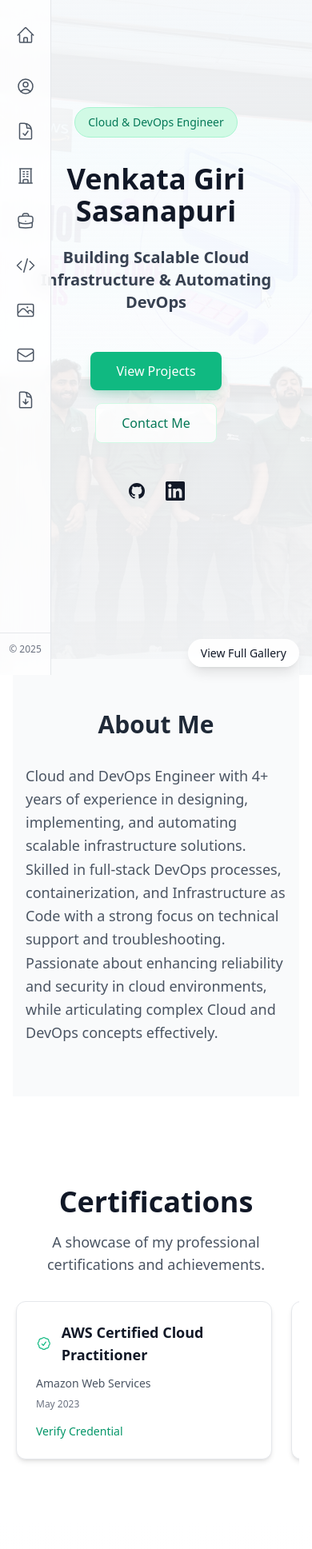
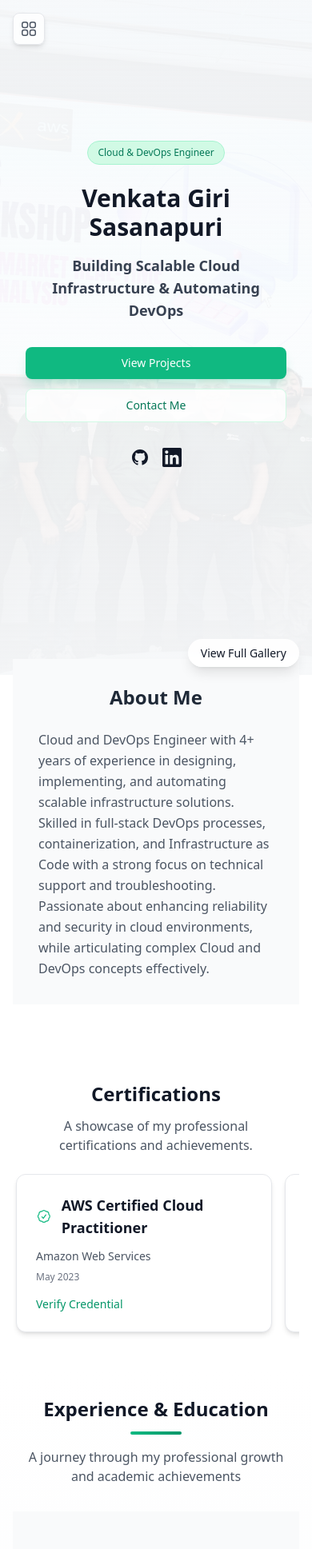
Before and after one commit to iamvenkatgiri/iamvenkatgiri.github.io, a Next.js app: page / in a window 390 px wide. Shown: the top 1937 px of the page at 80% size. Built offline with nearby package versions, Linux system fonts and the light colour scheme.

Commit message:
Fixing mobile view

```diff
--- a/src/app/page.tsx
+++ b/src/app/page.tsx
@@ -69,25 +69,23 @@ export default function Home() {
   const totalPages = Math.ceil(projects.length / projectsPerPage);
 
   return (
-    <main className="min-h-screen">
+    <main className="min-h-screen overflow-x-hidden">
       <Suspense fallback={<div className="fixed inset-0 bg-gray-100 dark:bg-gray-800" />}>
         <BackgroundSlideshow />
       </Suspense>
       <Navigation />
-      <div className="min-h-screen">
+      <div className="min-h-screen md:pl-16 relative">
         {/* Hero Section */}
-        <section id="about" className="relative min-h-[90vh] flex items-center justify-center overflow-hidden">
-          {/* No Background Overlay - show image clearly */}
-
-          <div className="relative z-10 max-w-4xl mx-auto px-4 sm:px-6 lg:px-8 text-center">
+        <section id="about" className="relative min-h-[90vh] flex items-center justify-center overflow-hidden px-4">
+          <div className="relative z-10 max-w-4xl mx-auto text-center">
             {/* Animated Badge */}
             <motion.div
               initial={{ opacity: 0, y: 20 }}
               animate={{ opacity: 1, y: 0 }}
               transition={{ duration: 0.5 }}
-              className="inline-flex items-center px-4 py-2 rounded-full bg-emerald-100 border border-emerald-200 mb-8"
+              className="inline-flex items-center px-3 py-1.5 sm:px-4 sm:py-2 rounded-full bg-emerald-100 border border-emerald-200 mb-6 sm:mb-8"
             >
-              <span className="text-emerald-700 text-sm font-medium">Cloud & DevOps Engineer</span>
+              <span className="text-emerald-700 text-xs sm:text-sm font-medium">Cloud & DevOps Engineer</span>
             </motion.div>
 
             {/* Main Heading */}
@@ -95,7 +93,7 @@ export default function Home() {
               initial={{ opacity: 0, y: 20 }}
               animate={{ opacity: 1, y: 0 }}
               transition={{ duration: 0.5, delay: 0.1 }}
-              className="text-4xl sm:text-5xl md:text-6xl font-bold mb-6 text-gray-900"
+              className="text-3xl sm:text-4xl md:text-5xl lg:text-6xl font-bold mb-4 sm:mb-6 text-gray-900"
             >
               Venkata Giri Sasanapuri
             </motion.h1>
@@ -105,7 +103,7 @@ export default function Home() {
               initial={{ opacity: 0, y: 20 }}
               animate={{ opacity: 1, y: 0 }}
               transition={{ duration: 0.5, delay: 0.2 }}
-              className="text-xl sm:text-2xl text-gray-700 mb-12 font-semibold"
+              className="text-lg sm:text-xl md:text-2xl text-gray-700 mb-8 sm:mb-12 font-semibold px-4"
             >
               Building Scalable Cloud Infrastructure & Automating DevOps
             </motion.p>
@@ -115,17 +113,17 @@ export default function Home() {
               initial={{ opacity: 0, y: 20 }}
               animate={{ opacity: 1, y: 0 }}
               transition={{ duration: 0.5, delay: 0.4 }}
-              className="flex flex-col sm:flex-row gap-4 justify-center items-center"
+              className="flex flex-col sm:flex-row gap-3 sm:gap-4 justify-center items-center px-4"
             >
               <a
                 href="#projects"
-                className="inline-flex items-center px-8 py-3 rounded-lg bg-emerald-500 text-white font-medium hover:bg-emerald-600 transition-all duration-300 shadow-lg shadow-emerald-500/20 hover:shadow-emerald-500/30"
+                className="w-full sm:w-auto inline-flex items-center justify-center px-6 sm:px-8 py-2.5 sm:py-3 rounded-lg bg-emerald-500 text-white text-sm sm:text-base font-medium hover:bg-emerald-600 transition-all duration-300 shadow-lg shadow-emerald-500/20 hover:shadow-emerald-500/30"
               >
                 View Projects
               </a>
               <a
                 href="#contact"
-                className="inline-flex items-center px-8 py-3 rounded-lg bg-white/80 font-medium text-emerald-700 hover:bg-emerald-50 transition-all duration-300 border border-emerald-100"
+                className="w-full sm:w-auto inline-flex items-center justify-center px-6 sm:px-8 py-2.5 sm:py-3 rounded-lg bg-white/80 font-medium text-emerald-700 text-sm sm:text-base hover:bg-emerald-50 transition-all duration-300 border border-emerald-100"
               >
                 Contact Me
               </a>
@@ -136,7 +134,7 @@ export default function Home() {
               initial={{ opacity: 0, y: 20 }}
               animate={{ opacity: 1, y: 0 }}
               transition={{ duration: 0.5, delay: 0.5 }}
-              className="flex justify-center items-center gap-6 mt-12"
+              className="flex justify-center items-center gap-4 sm:gap-6 mt-8 sm:mt-12"
             >
               <a
                 href="https://github.com/iamvenkatgiri"
@@ -174,17 +172,17 @@ export default function Home() {
         </section>
 
         {/* Certifications Section */}
-        <section id="certifications" className="py-12 bg-white dark:bg-slate-800">
+        <section id="certifications" className="py-8 sm:py-12 bg-white dark:bg-slate-800">
           <div className="max-w-7xl mx-auto px-4 sm:px-6 lg:px-8">
-            <div className="text-center mb-8">
-              <h2 className="text-4xl font-extrabold text-gray-900 dark:text-white mb-4">Certifications</h2>
-              <p className="text-lg text-gray-600 dark:text-gray-300 max-w-2xl mx-auto">
+            <div className="text-center mb-6 sm:mb-8">
+              <h2 className="text-2xl sm:text-3xl md:text-4xl font-extrabold text-gray-900 dark:text-white mb-3 sm:mb-4">Certifications</h2>
+              <p className="text-base sm:text-lg text-gray-600 dark:text-gray-300 max-w-2xl mx-auto px-4">
                 A showcase of my professional certifications and achievements.
               </p>
             </div>
             <div className="relative">
-              <div className="overflow-x-auto pb-6 custom-scrollbar">
-                <div className="flex gap-6 min-w-max px-1">
+              <div className="overflow-x-auto pb-4 sm:pb-6 custom-scrollbar">
+                <div className="flex gap-4 sm:gap-6 min-w-max px-1">
                   <Suspense fallback={<LoadingSection height="h-32" />}>
                     {certifications.map((cert, index) => (
                       <CertificationCard
@@ -203,14 +201,14 @@ export default function Home() {
         </section>
 
         {/* Experience Section */}
-        <section id="experience" className="py-16 bg-gradient-to-b from-white to-gray-50 dark:from-gray-900 dark:to-gray-800">
+        <section id="experience" className="py-8 sm:py-16 bg-gradient-to-b from-white to-gray-50 dark:from-gray-900 dark:to-gray-800">
           <div className="max-w-7xl mx-auto px-4 sm:px-6 lg:px-8">
-            <div className="text-center mb-12">
-              <h2 className="text-4xl font-bold text-gray-900 dark:text-white mb-4">
+            <div className="text-center mb-8 sm:mb-12">
+              <h2 className="text-2xl sm:text-3xl md:text-4xl font-bold text-gray-900 dark:text-white mb-3 sm:mb-4">
                 Experience & Education
               </h2>
-              <div className="w-24 h-1 bg-gradient-to-r from-emerald-500 to-emerald-600 mx-auto rounded-full"></div>
-              <p className="mt-6 text-lg text-gray-600 dark:text-gray-300 max-w-2xl mx-auto">
+              <div className="w-16 sm:w-24 h-1 bg-gradient-to-r from-emerald-500 to-emerald-600 mx-auto rounded-full"></div>
+              <p className="mt-4 sm:mt-6 text-base sm:text-lg text-gray-600 dark:text-gray-300 max-w-2xl mx-auto px-4">
                 A journey through my professional growth and academic achievements
               </p>
             </div>
--- a/src/components/About.tsx
+++ b/src/components/About.tsx
@@ -4,18 +4,18 @@ import { motion } from 'framer-motion';
 
 const About = () => {
   return (
-    <section className="py-16 px-4 sm:px-8 lg:px-16 bg-gray-50 dark:bg-gray-900">
+    <section className="py-8 sm:py-16 px-4 sm:px-8 lg:px-16 bg-gray-50 dark:bg-gray-900">
       <div className="max-w-7xl mx-auto">
-        <h2 className="text-3xl sm:text-4xl font-bold text-gray-800 dark:text-gray-100 mb-8 text-center">
+        <h2 className="text-2xl sm:text-3xl md:text-4xl font-bold text-gray-800 dark:text-gray-100 mb-6 sm:mb-8 text-center">
           About Me
         </h2>
         <motion.div
           initial={{ opacity: 0, y: 20 }}
           animate={{ opacity: 1, y: 0 }}
           transition={{ duration: 0.5 }}
-          className="text-lg text-gray-600 dark:text-gray-300 leading-relaxed"
+          className="text-base sm:text-lg text-gray-600 dark:text-gray-300 leading-relaxed px-4 sm:px-0"
         >
-          <p className="text-lg text-gray-600 dark:text-gray-300 leading-relaxed">
+          <p>
             Cloud and DevOps Engineer with 4+ years of experience in designing, implementing, and automating scalable infrastructure solutions. Skilled in full-stack DevOps processes, containerization, and Infrastructure as Code with a strong focus on technical support and troubleshooting. Passionate about enhancing reliability and security in cloud environments, while articulating complex Cloud and DevOps concepts effectively.
           </p>
         </motion.div>
--- a/src/components/BackgroundSlideshow.tsx
+++ b/src/components/BackgroundSlideshow.tsx
@@ -51,7 +51,7 @@ export default function BackgroundSlideshow() {
 
   return (
     <>
-      <div className="fixed inset-0 -z-10">
+      <div className="fixed inset-0 -z-10 overflow-hidden">
         <AnimatePresence mode="wait">
           <motion.div
             key={currentIndex}
--- a/src/components/ContactSection.tsx
+++ b/src/components/ContactSection.tsx
@@ -7,7 +7,7 @@ import Image from 'next/image';
 
 export default function ContactSection() {
   return (
-    <section id="contact" className="relative pt-6 pb-12 overflow-hidden">
+    <section id="contact" className="relative pt-4 sm:pt-6 pb-8 sm:pb-12 overflow-hidden">
       {/* Background Pattern */}
       <div className="absolute inset-0 bg-[radial-gradient(#e5e7eb_1px,transparent_1px)] [background-size:16px_16px] dark:bg-[radial-gradient(#1f2937_1px,transparent_1px)]" />
 
@@ -40,22 +40,22 @@ export default function ContactSection() {
 
       {/* Content */}
       <div className="relative max-w-6xl mx-auto px-4 sm:px-6 lg:px-8">
-        <div className="text-center mb-8">
-          <h2 className="text-3xl font-bold text-gray-900 dark:text-white mb-2">Let's Connect</h2>
-          <p className="text-base text-gray-600 dark:text-gray-300 max-w-2xl mx-auto">
+        <div className="text-center mb-6 sm:mb-8">
+          <h2 className="text-2xl sm:text-3xl font-bold text-gray-900 dark:text-white mb-2">Let's Connect</h2>
+          <p className="text-sm sm:text-base text-gray-600 dark:text-gray-300 max-w-2xl mx-auto">
             Have a question or want to work together? Feel free to reach out!
           </p>
         </div>
 
-        <div className="grid grid-cols-1 lg:grid-cols-2 gap-6">
+        <div className="grid grid-cols-1 lg:grid-cols-2 gap-4 sm:gap-6">
           {/* Contact Information Card */}
           <motion.div
             initial={{ opacity: 0, x: -20 }}
             animate={{ opacity: 1, x: 0 }}
             transition={{ duration: 0.5 }}
-            className="bg-white/80 dark:bg-gray-800/80 backdrop-blur-sm rounded-xl shadow-lg p-6 h-full flex flex-col border border-gray-100 dark:border-gray-700"
+            className="bg-white/80 dark:bg-gray-800/80 backdrop-blur-sm rounded-xl shadow-lg p-4 sm:p-6 h-full flex flex-col border border-gray-100 dark:border-gray-700"
           >
-            <h3 className="text-xl font-bold text-gray-900 dark:text-white mb-4">
+            <h3 className="text-lg sm:text-xl font-bold text-gray-900 dark:text-white mb-3 sm:mb-4">
               Contact Information
             </h3>
             <div className="space-y-4 flex-grow">
--- a/src/components/Navigation.tsx
+++ b/src/components/Navigation.tsx
@@ -68,7 +68,55 @@ export default function Navigation() {
   };
 
   return (
-    <nav className={`fixed left-0 top-0 h-full w-16 bg-white/80 backdrop-blur-md border-r border-gray-200 z-[100] transition-all duration-300 ${isScrolled ? 'shadow-md' : ''}`}>
+    <>
+      {/* Mobile Menu Button */}
+      <button
+        onClick={() => setIsOpen(!isOpen)}
+        className="fixed top-4 left-4 z-[101] md:hidden w-10 h-10 flex items-center justify-center rounded-lg bg-white/80 backdrop-blur-md border border-gray-200 shadow-md"
+        aria-label="Toggle menu"
+      >
+        <Squares2X2Icon className="w-6 h-6 text-gray-600" />
+      </button>
+
+      {/* Mobile Menu */}
+      <motion.div
+        initial={{ x: '-100%' }}
+        animate={{ x: isOpen ? 0 : '-100%' }}
+        transition={{ duration: 0.3 }}
+        className="fixed inset-0 z-[99] md:hidden bg-white/95 backdrop-blur-md"
+      >
+        <div className="flex flex-col h-full py-20 px-6">
+          <ul className="space-y-6">
+            {navigation.map((item) => {
+              const Icon = item.icon;
+              return (
+                <li key={item.name}>
+                  {item.href.startsWith('#') ? (
+                    <button
+                      onClick={() => handleNavigation(item.href)}
+                      className="flex items-center gap-3 w-full p-3 rounded-lg text-gray-700 hover:bg-gray-100"
+                    >
+                      <Icon className="w-6 h-6" />
+                      <span>{item.name}</span>
+                    </button>
+                  ) : (
+                    <Link
+                      href={item.href}
+                      className="flex items-center gap-3 w-full p-3 rounded-lg text-gray-700 hover:bg-gray-100"
+                    >
+                      <Icon className="w-6 h-6" />
+                      <span>{item.name}</span>
+                    </Link>
+                  )}
+                </li>
+              );
+            })}
+          </ul>
+        </div>
+      </motion.div>
+
+      {/* Desktop Navigation */}
+      <nav className={`fixed left-0 top-0 h-full w-16 bg-white/80 backdrop-blur-md border-r border-gray-200 z-[100] transition-all duration-300 hidden md:block ${isScrolled ? 'shadow-md' : ''}`}>
         <div className="flex flex-col h-full py-6">
           <div className="mb-6">
             <Link
@@ -132,5 +180,6 @@ export default function Navigation() {
           </div>
         </div>
       </nav>
+    </>
   );
 }
--- a/src/components/SkillsSection.tsx
+++ b/src/components/SkillsSection.tsx
@@ -48,19 +48,19 @@ export default function SkillsSection() {
           ))}
         </div>
 
-        <div className="grid grid-cols-1 md:grid-cols-2 lg:grid-cols-3 gap-6">
+        <div className="grid grid-cols-1 sm:grid-cols-2 lg:grid-cols-3 gap-4 sm:gap-6">
           {filteredCategories.map((category, index) => (
             <motion.div
               key={category.name}
               initial={{ opacity: 0, y: 20 }}
               animate={{ opacity: 1, y: 0 }}
               transition={{ duration: 0.3, delay: index * 0.1 }}
-              className="bg-white dark:bg-gray-800 rounded-lg shadow-md p-6"
+              className="bg-white dark:bg-gray-800 rounded-lg shadow-md p-4 sm:p-6"
             >
-              <h3 className="text-lg font-semibold text-gray-900 dark:text-white mb-4">
+              <h3 className="text-base sm:text-lg font-semibold text-gray-900 dark:text-white mb-3 sm:mb-4">
                 {category.name}
               </h3>
-              <div className="grid grid-cols-2 gap-4">
+              <div className="grid grid-cols-2 gap-2 sm:gap-4">
                 {category.skills.map((skill) => (
                   <div
                     key={skill.name}
@@ -68,7 +68,7 @@ export default function SkillsSection() {
                   >
                     <SkillIcon
                       name={skill.name}
-                      className={`${
+                      className={`w-4 h-4 sm:w-5 sm:h-5 ${
                         skill.level === 'Expert'
                           ? 'text-emerald-500'
                           : skill.level === 'Advanced'
@@ -78,7 +78,7 @@ export default function SkillsSection() {
                           : 'text-gray-400'
                       }`}
                     />
-                    <span className="text-sm text-gray-700 dark:text-gray-300">
+                    <span className="text-xs sm:text-sm text-gray-700 dark:text-gray-300">
                       {skill.name}
                     </span>
                   </div>
```
Lines whose indentation alone changed are shown as unchanged.
